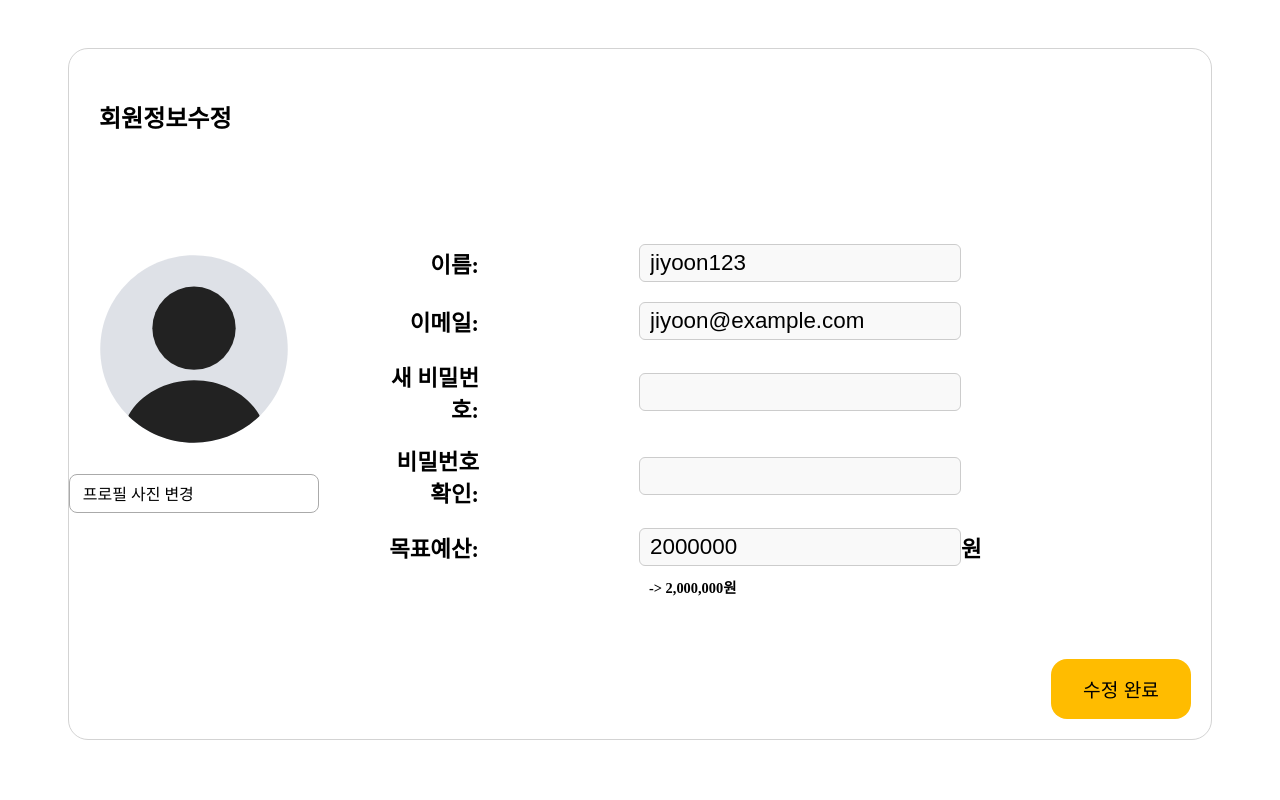
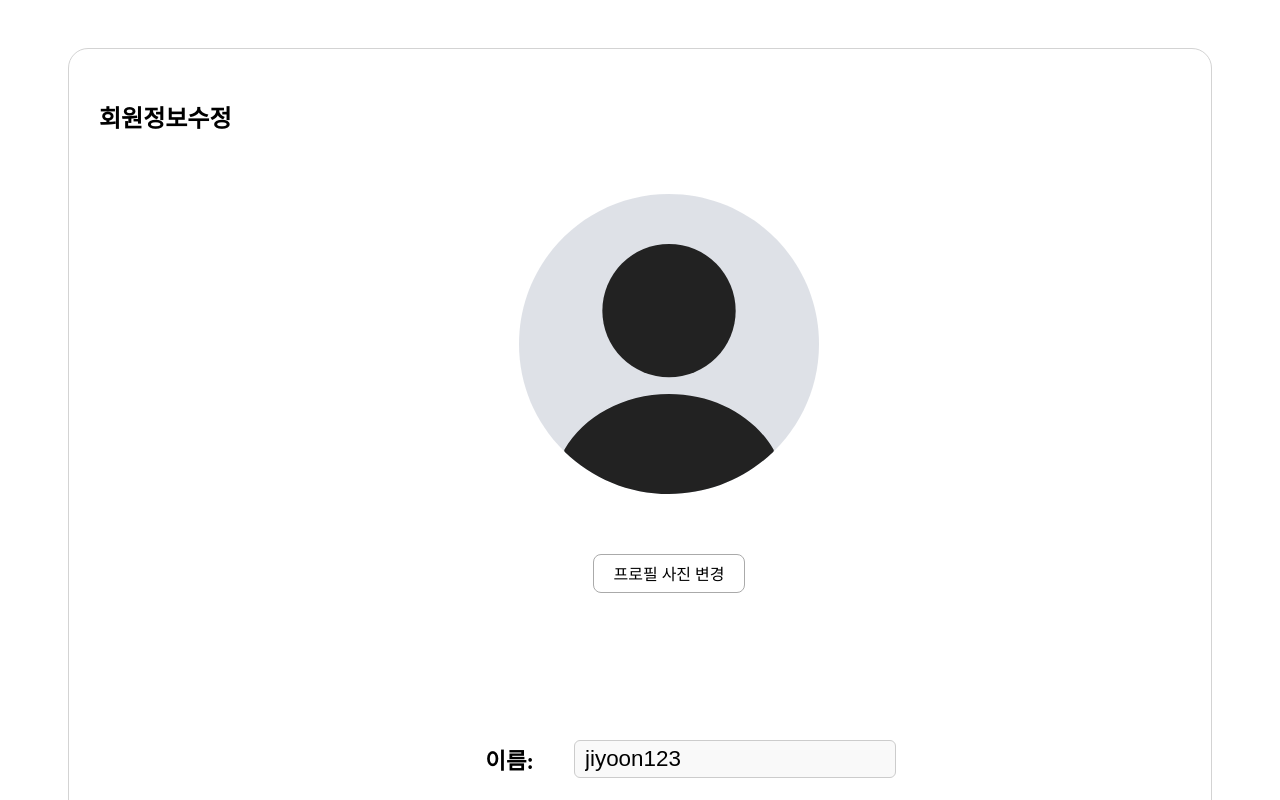
Before and after one commit to KB-Wallet/KB-Vudget, a Vue app: page /EditMyPage in a window 1280 px wide. Shown: the top 800 px of the page. Built offline with nearby package versions, Linux system fonts and the light colour scheme.

Commit message:
[feat] 마이페이지 레이아웃 수정

```diff
--- a/src/components/MyPage/EditMyPage.vue
+++ b/src/components/MyPage/EditMyPage.vue
@@ -35,6 +35,17 @@ const formattedBudget = computed(() => {
   if (!raw) return ''
   return parseInt(raw).toLocaleString()
 })
+
+const onFileChange = (e) => {
+  const file = e.target.files[0]
+  if (file) {
+    const reader = new FileReader()
+    reader.onload = (e) => {
+      profileImage.value = e.target.result
+    }
+    reader.readAsDataURL(file)
+  }
+}
 </script>
 
 <template>
@@ -43,11 +54,13 @@ const formattedBudget = computed(() => {
       <div class="profile-container">
         <h2>회원정보수정</h2>
         <div class="user-img">
-          <img :src="profileImage || defaultProfile" alt="Profile Image" />
-          <label class="profile-btn">
-            프로필 사진 변경
-            <input type="file" accept="image/*" @change="onFileChange" hidden />
-          </label>
+          <div class="user-img-inner">
+            <img :src="profileImage || defaultProfile" alt="Profile Image" />
+            <label class="profile-btn">
+              프로필 사진 변경
+              <input type="file" accept="image/*" @change="onFileChange" hidden />
+            </label>
+          </div>
         </div>
         <div class="form-section">
           <div class="input-pair">
@@ -111,8 +124,21 @@ h2 {
 
 .user-img {
   display: flex;
+  justify-items: center;
+  align-items: center;
+}
+
+.user-img-inner {
+  display: flex;
   flex-direction: column;
-  justify-items: center;
+  gap: 10px;
+  transform: translate(400px, -80px);
+}
+.user-img-inner img {
+  width: 400px;
+  height: 400px;
+  object-fit: cover;
+  border-radius: 80%;
 }
 
 .profile-container {
@@ -154,14 +180,16 @@ h2 {
 
 .label {
   display: inline-block;
-  width: 100px;
+  width: 140px;
   text-align: right;
-  margin-right: 60px;
+  margin-right: 20px;
+  padding: 10px;
+  white-space: nowrap;
 }
 
 .value {
   display: inline-block;
-  margin-left: 100px;
+  margin-left: 0;
   padding: 5px 10px;
   font-size: 1.4rem;
   font-weight: normal;
@@ -174,26 +202,31 @@ h2 {
 .input-pair {
   display: flex;
   align-items: center;
+  justify-content: center;
+  gap: 10px;
 }
 
 .profile-btn {
-  padding: 0.4rem 0.8rem;
+  padding: 0.4rem 0;
   font-size: 1rem;
   border: 1px solid #aaa;
   border-radius: 0.5rem;
   cursor: pointer;
   background-color: #fff;
+  text-align: center;
+  width: 150px;
+  margin: 0 auto;
 }
 
 .password-msg {
   font-size: 0.9rem;
-  margin: -10px 0 10px 270px;
+  margin: -10px 0 10px 770px;
 }
 
 .formatted-budget {
   font-size: 0.9rem;
   color: black;
-  margin-left: 270px;
+  margin-left: 770px;
   margin-top: -10px;
   margin-bottom: 10px;
 }
--- a/src/pages/MyPage.vue
+++ b/src/pages/MyPage.vue
@@ -36,7 +36,6 @@ onMounted(() => {
     </div>
     <div class="mypage-Rcontainer">
       <router-link to="/editmypage" class="link">회원정보수정</router-link>
-      <router-link to="/categoriespage" class="link">카테고리관리</router-link>
       <button class="logout-btn">로그아웃</button>
     </div>
   </div>
```
